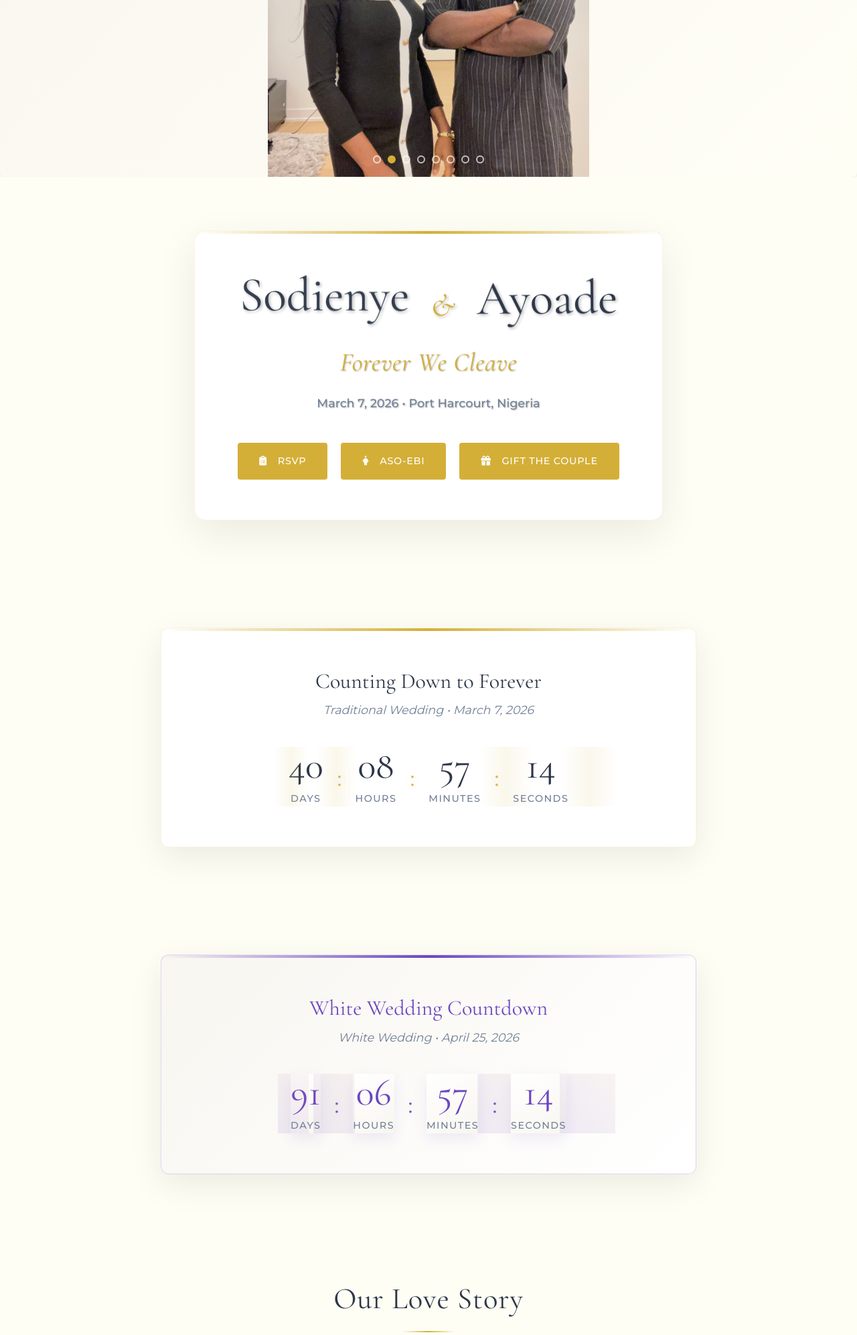
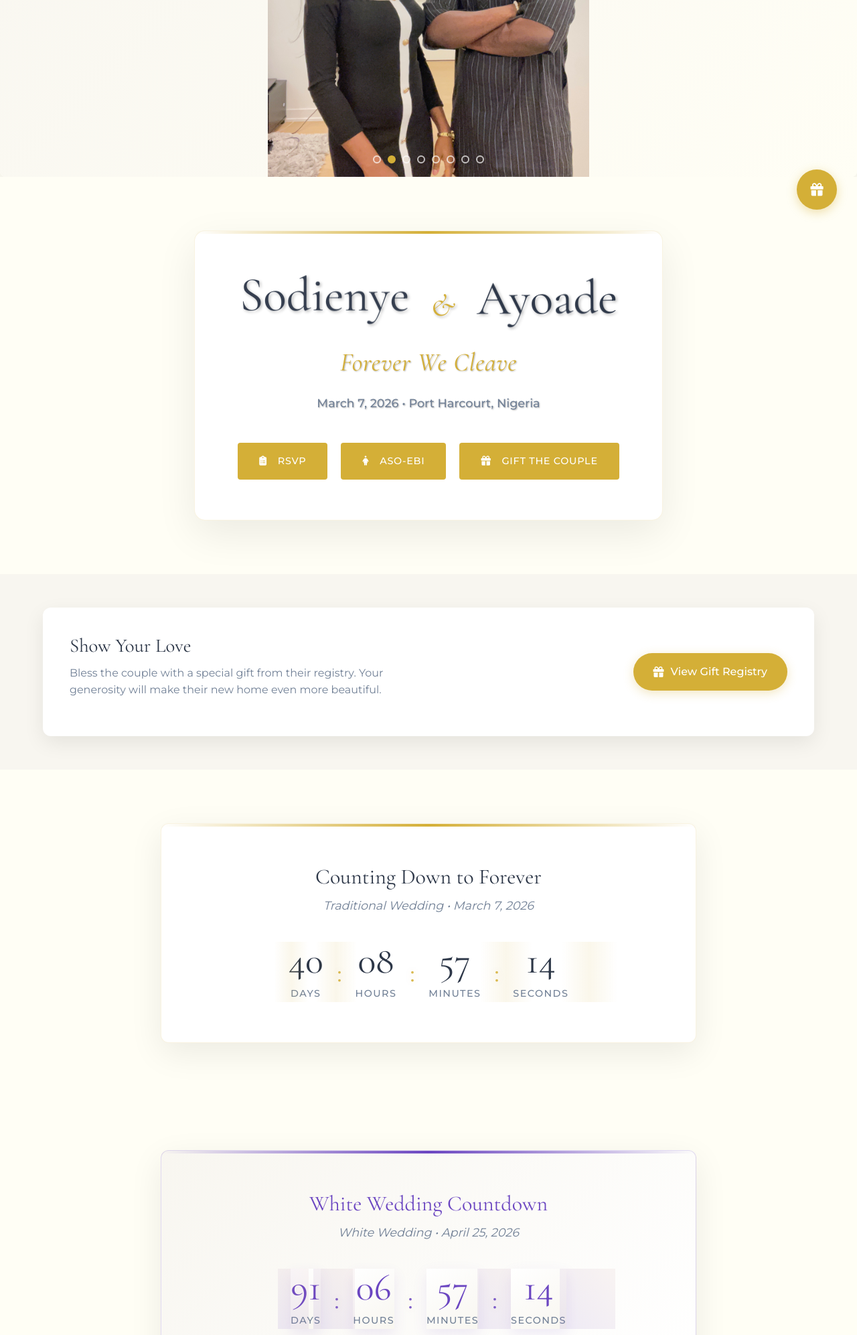
Before and after one commit to Pharks01/FWC, a Flask app: page / in a window 1280 px wide. Shown: the part 457-2450 px from the top of the page at 67% size. Run offline with Flask 3, Linux system fonts and the light colour scheme.

Commit message:
Update site + ui + RSVP+asoebi

```diff
--- a/templates/base.html
+++ b/templates/base.html
@@ -13,6 +13,67 @@
 
     <!-- Custom CSS -->
     <link rel="stylesheet" href="{{ url_for('static', filename='css/style.css') }}">
+
+    <style>
+        .floating-gift-btn {
+            position: fixed;
+            bottom: 30px;
+            right: 30px;
+            background: var(--soft-gold);
+            color: var(--white);
+            width: 60px;
+            height: 60px;
+            border-radius: 50%;
+            display: flex;
+            align-items: center;
+            justify-content: center;
+            text-decoration: none;
+            box-shadow: 0 4px 15px rgba(212, 175, 55, 0.4);
+            transition: all 0.3s ease;
+            z-index: 1000;
+            font-size: 1.2rem;
+        }
+
+        .floating-gift-btn:hover {
+            background: #B8941F;
+            transform: scale(1.1) translateY(-3px);
+            box-shadow: 0 6px 20px rgba(212, 175, 55, 0.5);
+        }
+
+        .floating-gift-btn .gift-text {
+            position: absolute;
+            right: 70px;
+            background: var(--charcoal);
+            color: var(--white);
+            padding: 6px 12px;
+            border-radius: 4px;
+            font-size: 0.8rem;
+            font-weight: 500;
+            white-space: nowrap;
+            opacity: 0;
+            transform: translateX(10px);
+            transition: all 0.3s ease;
+        }
+
+        .floating-gift-btn:hover .gift-text {
+            opacity: 1;
+            transform: translateX(0);
+        }
+
+        @media (max-width: 768px) {
+            .floating-gift-btn {
+                bottom: 20px;
+                right: 20px;
+                width: 50px;
+                height: 50px;
+                font-size: 1rem;
+            }
+
+            .floating-gift-btn .gift-text {
+                display: none;
+            }
+        }
+    </style>
 
     {% block extra_css %}{% endblock %}
 </head>
@@ -76,6 +137,12 @@
         </div>
     </footer>
 
+    <!-- Floating Gift Button -->
+    <a href="{{ url_for('registry') }}" class="floating-gift-btn" title="Gift the Couple">
+        <i class="fas fa-gift"></i>
+        <span class="gift-text">Gift Us</span>
+    </a>
+
     <!-- Scripts -->
     <script src="{{ url_for('static', filename='js/main.js') }}"></script>
     {% block extra_js %}{% endblock %}
--- a/templates/index.html
+++ b/templates/index.html
@@ -54,6 +54,22 @@
                     </a>
                 </div>
             </div>
+        </div>
+    </div>
+</section>
+
+<!-- Gift Registry Nudge -->
+<section class="gift-registry-nudge">
+    <div class="container">
+        <div class="nudge-content">
+            <div class="nudge-text">
+                <h3>Show Your Love</h3>
+                <p>Bless the couple with a special gift from their registry. Your generosity will make their new home even more beautiful.</p>
+            </div>
+            <a href="{{ url_for('registry') }}" class="nudge-cta">
+                <i class="fas fa-gift"></i>
+                View Gift Registry
+            </a>
         </div>
     </div>
 </section>
@@ -501,4 +517,74 @@ galleryToggles.forEach(toggle => {
     });
 });
 </script>
+
+<style>
+.gift-registry-nudge {
+    background: var(--cream);
+    padding: 50px 0;
+}
+
+.nudge-content {
+    display: flex;
+    align-items: center;
+    justify-content: space-between;
+    gap: 30px;
+    background: var(--white);
+    padding: 40px;
+    border-radius: 12px;
+    box-shadow: 0 10px 30px rgba(0,0,0,0.08);
+}
+
+.nudge-text h3 {
+    font-family: var(--font-serif);
+    font-size: 1.8rem;
+    color: var(--charcoal);
+    margin-bottom: 10px;
+}
+
+.nudge-text p {
+    color: var(--warm-gray);
+    font-size: 1rem;
+    max-width: 500px;
+}
+
+.nudge-cta {
+    display: inline-flex;
+    align-items: center;
+    gap: 10px;
+    background: var(--soft-gold);
+    color: var(--white);
+    padding: 15px 30px;
+    border-radius: 30px;
+    text-decoration: none;
+    font-weight: 500;
+    font-size: 1rem;
+    transition: all 0.3s ease;
+    box-shadow: 0 4px 15px rgba(212, 175, 55, 0.3);
+    white-space: nowrap;
+}
+
+.nudge-cta:hover {
+    background: #B8941F;
+    transform: translateY(-2px);
+    box-shadow: 0 6px 20px rgba(212, 175, 55, 0.4);
+}
+
+@media (max-width: 768px) {
+    .nudge-content {
+        flex-direction: column;
+        text-align: center;
+        padding: 30px 20px;
+    }
+
+    .nudge-text p {
+        max-width: none;
+    }
+
+    .nudge-cta {
+        width: 100%;
+        justify-content: center;
+    }
+}
+</style>
 {% endblock %}
```
Also changed, not shown: templates/dresscode.html (+74 -7 lines).
